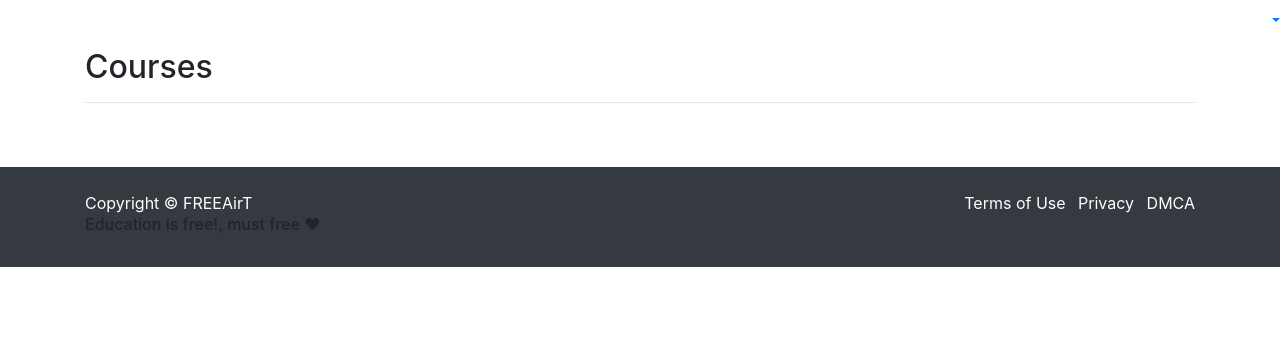
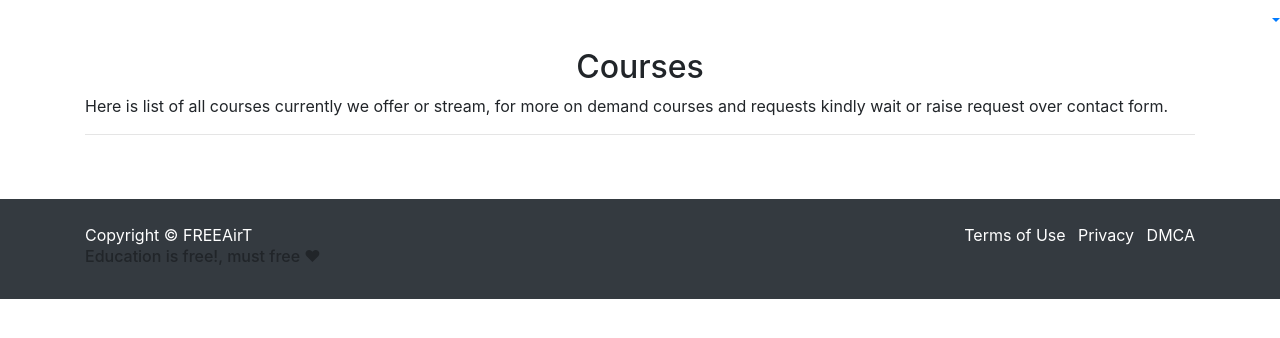
Before and after one commit to shreyashchavan/freeairt, a Flask app: template templates/courses.html in a window 1280 px wide. Shown: the part 56-394 px from the top of the page. Run offline with Flask 2, Linux system fonts and the light colour scheme; the template is opened without the code that fills it, so the values that code supplies are empty; some libraries are stand-ins or nearby versions.

Commit message:
Update courses.html

```diff
--- a/templates/courses.html
+++ b/templates/courses.html
@@ -2,7 +2,10 @@
 {% extends "header.html" %}
 {% block content %}
   <div class="container mt-5">
+    <center>
     <h2>Courses</h2>
+   </center>
+   <p>Here is list of all courses currently we offer or stream, for more on demand courses and requests kindly wait or raise request over contact form.</p>
     <hr>
     <div class="accordion" id="accordionExample">
       {% for course in courses %}
```
